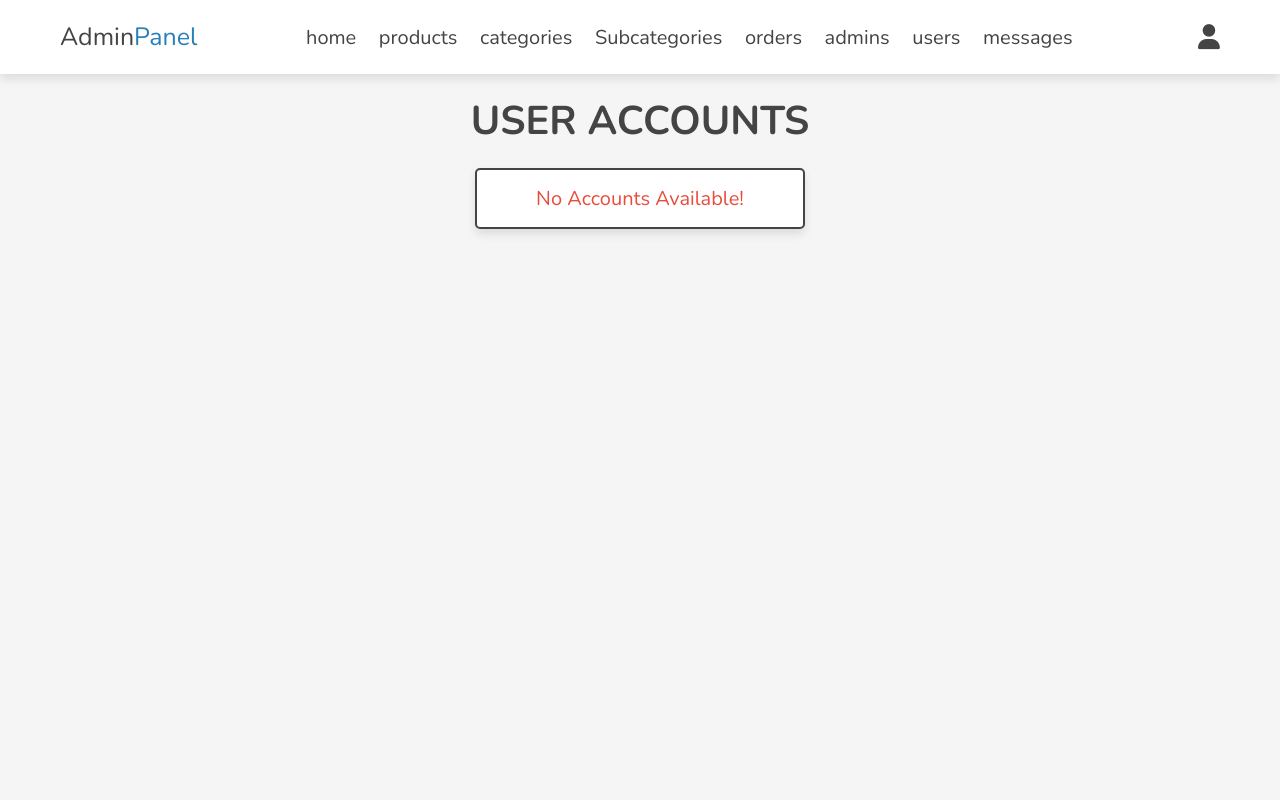
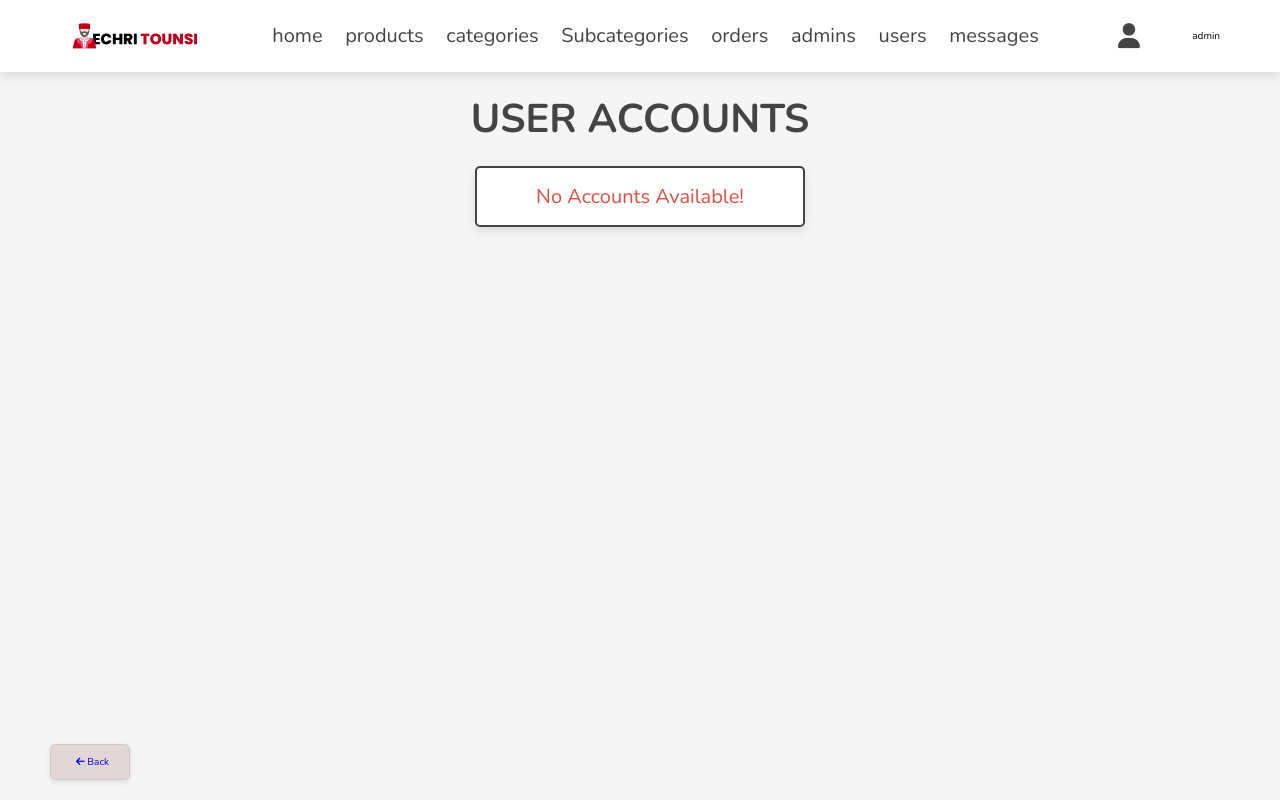
Before and after one commit to AminKaammoun/Echri-Tounsi, a PHP site: page /Echri-Tounsi/admin/users_accounts.php in a window 1280 px wide. Run offline with PHP 8.4, Linux system fonts and the light colour scheme; a user stored in the database is signed in; data comes from the database, SQL or seed files in the repository; data that the repository does not hold is empty; some libraries are stand-ins or nearby versions.

Commit message:
button back+ name user nav bar + styling

```diff
--- a/admin/update_product.php
+++ b/admin/update_product.php
@@ -130,7 +130,7 @@ if(isset($_POST['update'])){
             $categories = $select_categories->fetchAll(PDO::FETCH_ASSOC);
 
 
-            $select_sub_categories = $conn->prepare("SELECT * FROM `under_category`");
+            $select_sub_categories = $conn->prepare("SELECT * FROM `subcategory`");
             $select_sub_categories->execute();
             $sub_categories = $select_sub_categories->fetchAll(PDO::FETCH_ASSOC);
 
--- a/components/admin_header.php
+++ b/components/admin_header.php
@@ -15,8 +15,19 @@
 
    <section class="flex">
 
-      <a href="../admin/dashboard.php" class="logo">Admin<span>Panel</span></a>
 
+   <?php
+   $current_page = basename($_SERVER['PHP_SELF']);
+   if ($current_page !== 'dashboard.php') {
+       echo '<a href="javascript:void(0);" onclick="goBack();" class="back-button navbar">
+                 <i class="fas fa-arrow-left"></i> Back
+             </a>';
+   }
+   ?>
+      <a href="../admin/dashboard.php" class="logo " style="display: flex;justify-content: center;align-items: center;gap:2rem"><img
+            src="../images/logo_board.png" width="150px" />
+
+      </a>
       <nav class="navbar">
          <a href="../admin/dashboard.php">home</a>
          <a href="../admin/products.php">products</a>
@@ -47,7 +58,32 @@
          </div>
          <a href="../components/admin_logout.php" class="delete-btn" onclick="return confirm('logout from the website?');">logout</a>
       </div>
+      <div class="navbar">
+         <p><?= $fetch_profile['name']; ?></p>
+      </div>
 
    </section>
+   <script>
+      function goBack() {
+        if (window.location.pathname !== 'http://localhost/Echri-Tounsi/home.php') {
+            history.back();
+        } else {
+            window.location.href = 'other_page.php'; // Change 'other_page.php' to the desired fallback page
+        }
+    }
+      window.onscroll = function() {scrollFunction()};
+
+function scrollFunction() {
+   var backButton = document.querySelector('.back-button');
+   if (document.body.scrollTop > 20 || document.documentElement.scrollTop > 20) {
+      backButton.style.bottom = "10px"; // Adjust this value as needed
+   } else {
+      backButton.style.bottom = "20px"; // Adjust this value as needed
+   }
+}
+window.onload = function() {
+        scrollFunction();
+    };
+</script>
 
 </header>
--- a/css/admin_style.css
+++ b/css/admin_style.css
@@ -10,6 +10,22 @@
    --light-bg:#f5f5f5;
    --border:.2rem solid var(--black);
    --box-shadow:0 .5rem 1rem rgba(0,0,0,.1);
+}
+.back-button {
+   position: fixed;
+   bottom: 150px; /* Adjust this value as needed */
+   left: 50px; /* Adjust this value as needed */
+   z-index: 9999;
+   background-color: #e2d6d6;
+   border: 1px solid #ccc;
+   padding: 10px 20px;
+   border-radius: 5px;
+   box-shadow: 0 2px 5px rgba(0, 0, 0, 0.1);
+   transition: all 0.3s ease;
+}
+
+.back-button i {
+   margin-left: 5px;
 }
 
 *{
```
Also changed, not shown: admin/products.php (+12 -0 lines), admin/subcategory.php (+7 -6 lines), components/user_header.php (+34 -1 lines), css/style.css (+15 -0 lines), uploaded_img/bg1.jpg (deleted).
